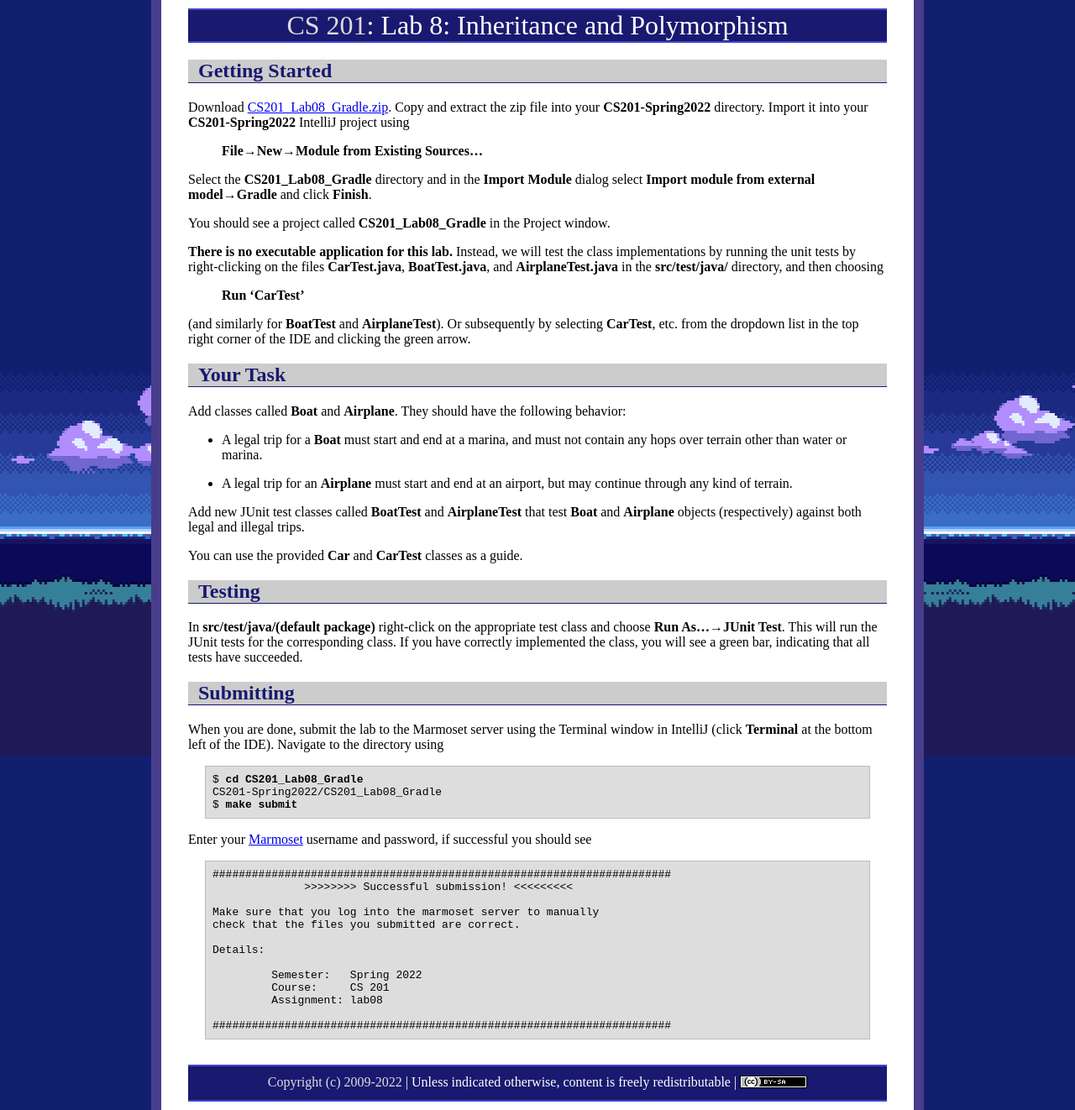
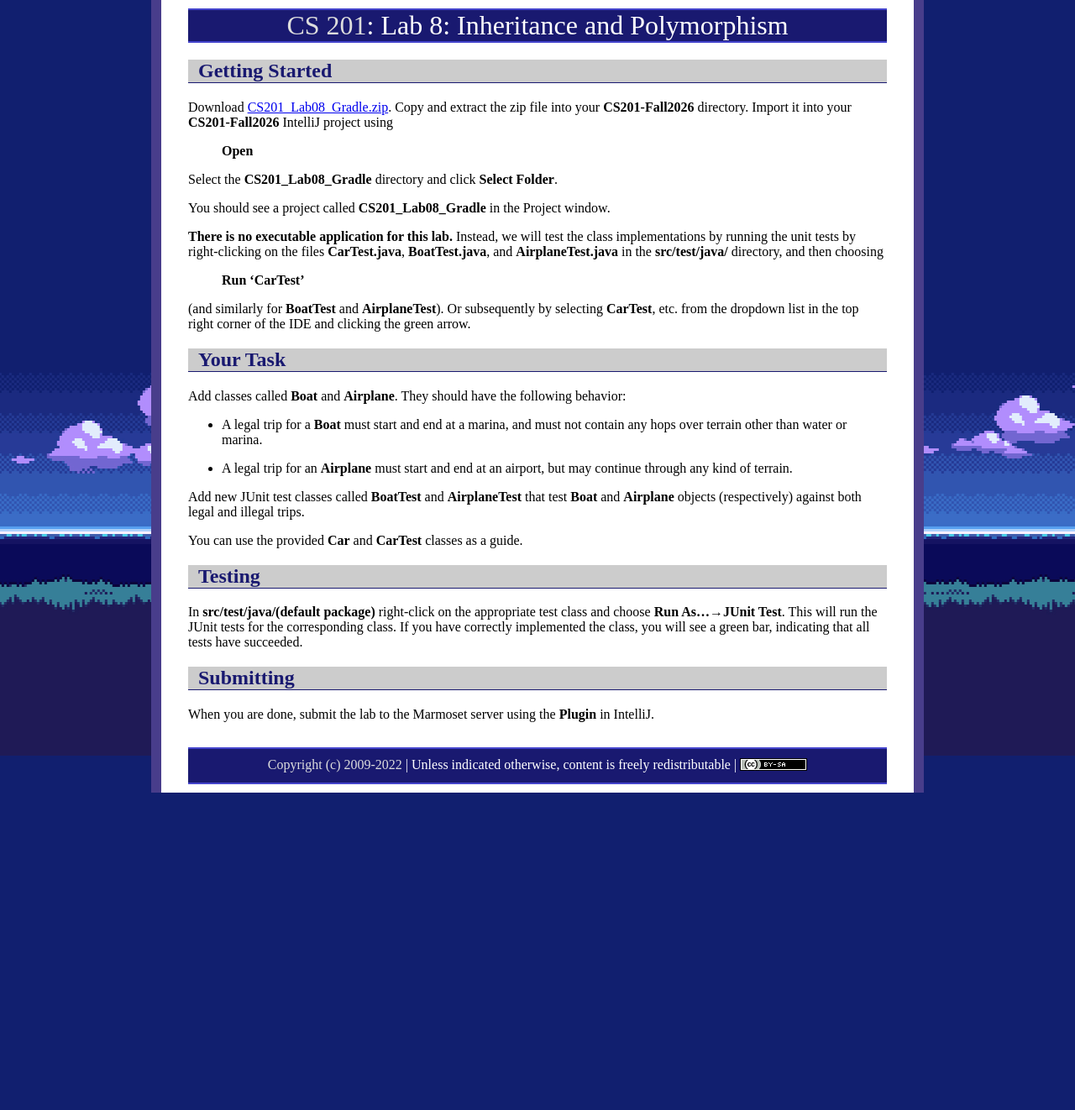
Before and after one commit to ycpcs/cs201-fall2026, a Jekyll site: the page built from labs/lab08.md, in a window 1280 px wide. Shown: the whole page at 84% size. Built offline with Jekyll 4.4.1, drawn with Linux system fonts in a browser that asks for light colours; after the commit the page ends 944 px from its top, so only the background shows below that.

Commit message:
Update lab08.md

```diff
--- a/labs/lab08.md
+++ b/labs/lab08.md
@@ -5,11 +5,11 @@ title: "Lab 8: Inheritance and Polymorphism"
 
 ## Getting Started
 
-Download [CS201\_Lab08\_Gradle.zip](CS201_Lab08_Gradle.zip). Copy and extract the zip file into your **CS201-Spring2022** directory. Import it into your **CS201-Spring2022** IntelliJ project using
+Download [CS201\_Lab08\_Gradle.zip](CS201_Lab08_Gradle.zip). Copy and extract the zip file into your **CS201-Fall2026** directory. Import it into your **CS201-Fall2026** IntelliJ project using
 
-> **File&rarr;New&rarr;Module from Existing Sources...**
+> **Open**
 
-Select the **CS201\_Lab08\_Gradle** directory and in the **Import Module** dialog select **Import module from external model&rarr;Gradle** and click **Finish**.
+Select the **CS201\_Lab08\_Gradle** directory and click **Select Folder**.
 
 You should see a project called **CS201\_Lab08\_Gradle** in the Project window.
 
@@ -37,28 +37,4 @@ In **src/test/java/(default package)** right-click on the appropriate test class
 
 ## Submitting
 
-When you are done, submit the lab to the Marmoset server using the Terminal window in IntelliJ (click **Terminal** at the bottom left of the IDE). Navigate to the directory using
-
-<pre>
-$ <b>cd CS201_Lab08_Gradle</b>
-CS201-Spring2022/CS201_Lab08_Gradle
-$ <b>make submit</b>
-</pre>
-
-Enter your [Marmoset](https://cs.ycp.edu/marmoset) username and password, if successful you should see
-
-<pre>
-######################################################################
-              >>>>>>>> Successful submission! <<<<<<<<<
-
-Make sure that you log into the marmoset server to manually
-check that the files you submitted are correct.
-
-Details:
-
-         Semester:   Spring 2022
-         Course:     CS 201
-         Assignment: lab08
-
-######################################################################
-</pre>
+When you are done, submit the lab to the Marmoset server using the **Plugin** in IntelliJ.
```
